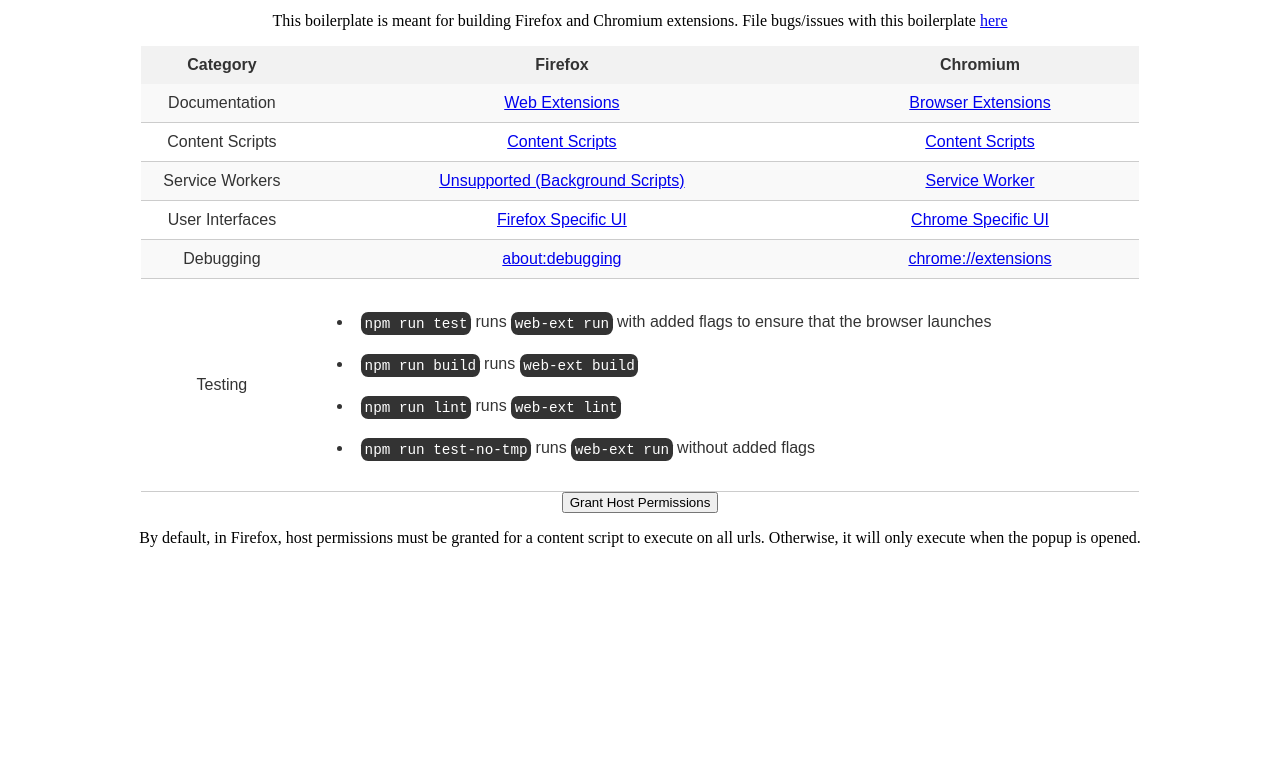
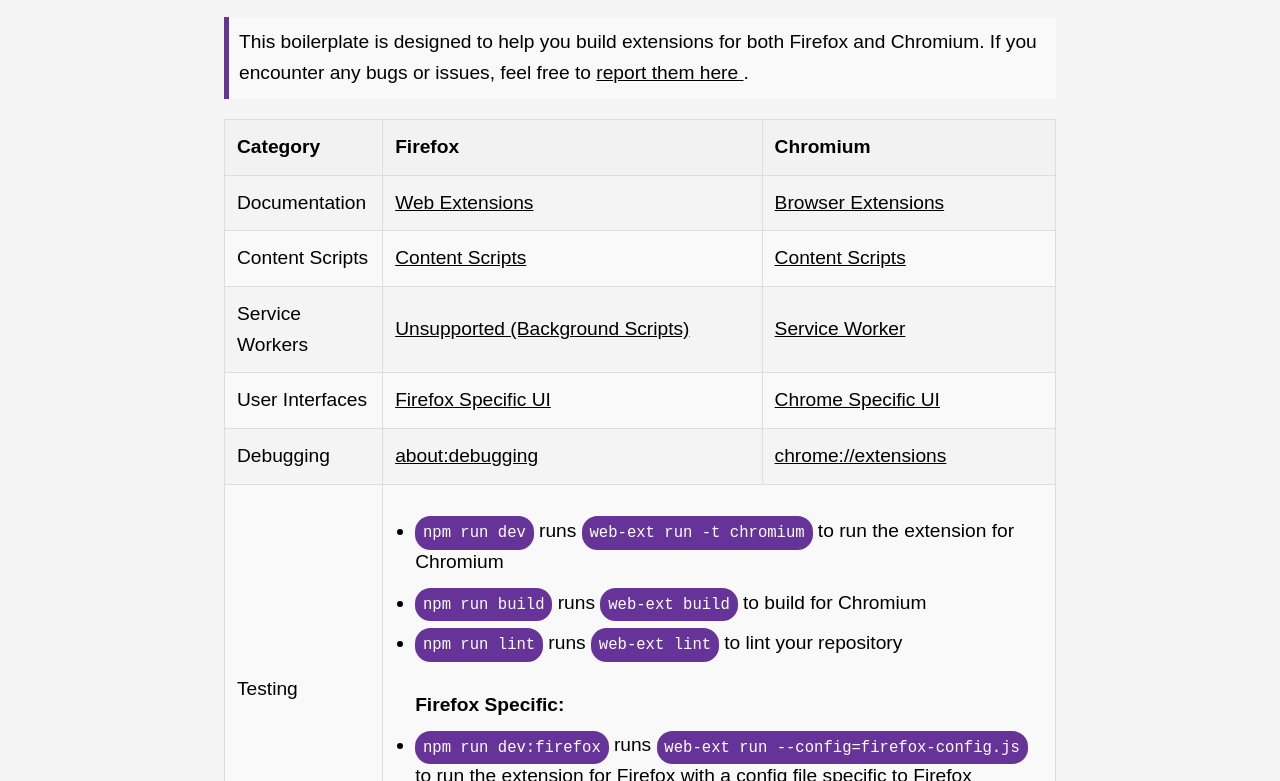
Before and after one commit to mh-anwar/chrome-extension-boilerplate, a browser extension: page background/install.html in a window 1280 px wide. Shown: the part 94-875 px from the top of the page. Before the commit the page ends 800 px from the top, so only its background shows below. Drawn offline with Linux system fonts and the light colour scheme.

Commit message:
Update installation information

```diff
--- a/background/background.js
+++ b/background/background.js
@@ -3,7 +3,7 @@
 	switch (reason) {
 		case 'install':
 			chrome.tabs.create({
-				url: './background/install.html',
+				url: '/background/install.html',
 			});
 			break;
 		case 'update':
--- a/background/install.html
+++ b/background/install.html
@@ -1,119 +1,106 @@
 <!DOCTYPE html>
 <html lang="en">
+
 <head>
 	<meta charset="UTF-8" />
 	<meta name="viewport" content="width=device-width, initial-scale=1.0" />
 	<title>Web Extension Boilerplate</title>
 	<link rel="stylesheet" href="installStyling.css" />
 	<script src="install.js" defer></script>
-		<link
-			rel="icon"
-			type="image/png"
-			href="../images/icon_16.png"
-			sizes="16x16"
-		/>
+	<link rel="icon" type="image/png" href="../images/icon_16.png" sizes="16x16" />
 </head>
 
 <body>
+	<header>
 		<h1>
 			Thank you for using the
-			<a href="https://github.com/mh-anwar/web-extension-boilerplate"
-				>Web Extension Boilerplate</a
-			>
+			<a href="https://github.com/mh-anwar/chrome-extension-boilerplate" target="_blank">
+				Chrome Extension Boilerplate
+			</a>
 		</h1>
-		<p>
-			This boilerplate is meant for building Firefox and Chromium
-			extensions. File bugs/issues with this boilerplate
-			<a
-				href="https://github.com/mh-anwar/web-extension-boilerplate/issues"
-				>here</a
-			>
-		</p>
+	</header>
+
+	<main class="content">
+		<div class="note">
+			This boilerplate is designed to help you build extensions for both Firefox and Chromium.
+			If you encounter any bugs or issues, feel free to
+			<a href="https://github.com/mh-anwar/chrome-extension-boilerplate/issues" target="_blank">
+				report them here
+			</a>.
+		</div>
+
 		<table>
+			<thead>
 				<tr>
 					<th>Category</th>
 					<th>Firefox</th>
 					<th>Chromium</th>
 				</tr>
+			</thead>
+			<tbody>
 				<tr>
 					<td>Documentation</td>
 					<td>
-					<a
-						href="https://developer.mozilla.org/en-US/docs/Mozilla/Add-ons/WebExtensions"
-						target="_blank"
-						>Web Extensions</a
-					>
+						<a href="https://developer.mozilla.org/en-US/docs/Mozilla/Add-ons/WebExtensions"
+							target="_blank">
+							Web Extensions
+						</a>
 					</td>
 					<td>
-					<a
-						href="https://developer.chrome.com/docs/extensions/mv3/"
-						target="_blank"
-						>Browser Extensions</a
-					>
+						<a href="https://developer.chrome.com/docs/extensions/mv3/" target="_blank">
+							Browser Extensions
+						</a>
 					</td>
 				</tr>
 				<tr>
 					<td>Content Scripts</td>
 					<td>
-					<a
-						href="https://developer.mozilla.org/en-US/docs/Mozilla/Add-ons/WebExtensions/Content_scripts"
-						target="_blank"
-						>Content Scripts</a
-					>
+						<a href="https://developer.mozilla.org/en-US/docs/Mozilla/Add-ons/WebExtensions/Content_scripts"
+							target="_blank">
+							Content Scripts
+						</a>
 					</td>
 					<td>
-					<a
-						href="https://developer.chrome.com/docs/extensions/mv3/content_scripts/"
-						target="_blank"
-						>Content Scripts</a
-					>
+						<a href="https://developer.chrome.com/docs/extensions/mv3/content_scripts/" target="_blank">
+							Content Scripts
+						</a>
 					</td>
 				</tr>
 				<tr>
 					<td>Service Workers</td>
 					<td>
-					<a
-						href="https://developer.mozilla.org/en-US/docs/Mozilla/Add-ons/WebExtensions/Background_scripts"
-						target="_blank"
-						>Unsupported (Background Scripts)</a
-					>
+						<a href="https://developer.mozilla.org/en-US/docs/Mozilla/Add-ons/WebExtensions/Background_scripts"
+							target="_blank">
+							Unsupported (Background Scripts)
+						</a>
 					</td>
 					<td>
-					<a
-						href="https://developer.chrome.com/docs/extensions/mv3/service_workers/"
-						target="_blank"
-						>Service Worker</a
-					>
+						<a href="https://developer.chrome.com/docs/extensions/mv3/service_workers/" target="_blank">
+							Service Worker
+						</a>
 					</td>
 				</tr>
 				<tr>
 					<td>User Interfaces</td>
 					<td>
-					<a
-						href="https://developer.mozilla.org/en-US/docs/Mozilla/Add-ons/WebExtensions/user_interface"
-						target="_blank"
-						>Firefox Specific UI</a
-					>
+						<a href="https://developer.mozilla.org/en-US/docs/Mozilla/Add-ons/WebExtensions/user_interface"
+							target="_blank">
+							Firefox Specific UI
+						</a>
 					</td>
 					<td>
-					<a
-						href="https://developer.chrome.com/docs/extensions/mv3/user_interface/"
-						target="_blank"
-						>Chrome Specific UI</a
-					>
+						<a href="https://developer.chrome.com/docs/extensions/mv3/user_interface/" target="_blank">
+							Chrome Specific UI
+						</a>
 					</td>
 				</tr>
 				<tr>
 					<td>Debugging</td>
 					<td>
-					<a href="about:debugging" target="_blank"
-						>about:debugging</a
-					>
+						<a href="about:debugging" target="_blank">about:debugging</a>
 					</td>
 					<td>
-					<a href="chrome://extensions" target="_blank"
-						>chrome://extensions</a
-					>
+						<a href="chrome://extensions" target="_blank">chrome://extensions</a>
 					</td>
 				</tr>
 				<tr>
@@ -121,31 +108,43 @@
 					<td colspan="2">
 						<ul>
 							<li>
-							<code>npm run test</code> runs
-							<code>web-ext run</code>
-							with added flags to ensure that the browser launches
+								<code>npm run dev</code> runs <code>web-ext run -t chromium</code> to run the extension
+								for Chromium
 							</li>
 							<li>
-							<code>npm run build</code> runs
-							<code>web-ext build</code>
+								<code>npm run build</code> runs <code>web-ext build</code> to build for Chromium
 							</li>
 							<li>
-							<code>npm run lint</code> runs
-							<code>web-ext lint</code>
+								<code>npm run lint</code> runs <code>web-ext lint</code> to lint your repository
+							</li>
+							<br />
+							<strong>Firefox Specific:</strong>
+							<li>
+								<code>npm run dev:firefox</code> runs
+								<code>web-ext run --config=firefox-config.js</code> to run the extension for Firefox
+								with a config file specific to Firefox
 							</li>
 							<li>
-							<code>npm run test-no-tmp</code>
-							runs <code>web-ext run</code> without added flags
+								<code>npm run build</code> runs <code>web-ext build --config=firefox-config.js</code> to
+								build for Firefox with its specific config file
 							</li>
 						</ul>
 					</td>
 				</tr>
+			</tbody>
 		</table>
+
+		<h1>Note for Manifest Version 3</h1>
+
 		<button id="provide_perms">Grant Host Permissions</button>
+
+		<div class="note">
 			<p>
-			By default, in Firefox, host permissions must be granted for a
-			content script to execute on all urls. Otherwise, it will only
-			execute when the popup is opened.
+				By default, in Firefox, host permissions must be granted for a content script to execute on all URLs.
+				Otherwise, it will only execute when the popup is opened. This is new for Manifest Version 3.
 			</p>
+		</div>
+	</main>
 </body>
+
 </html>
--- a/background/installStyling.css
+++ b/background/installStyling.css
@@ -1,53 +1,67 @@
 body {
-    padding: 0.5em;
-    text-align: center;
+    font-family: Arial, sans-serif;
+    line-height: 1.6;
+    font-size: larger;
+    margin: 0;
+    padding: 0;
+    background-color: #f4f4f4;
+    color: black;
     display: flex;
     flex-direction: column;
+    justify-content: center;
+    justify-items: center;
     align-items: center;
 }
 
-
-
-ul {
-    text-align: left;
+header {
+    background-color: rebeccapurple;
+    color: white;
+    padding: 15px 0;
+    text-align: center;
+    width: 100%;
 }
 
-li {
-    padding: 0.5em;
-    margin-bottom: 0.5em;
+h1 {
+    margin: 0;
+    font-size: 2em;
+}
+
+a {
+    color: black;
+}
+
+a:hover {
+    color: white;
+    text-decoration: underline;
+}
+
+main {
+    width: 65vw;
+}
+
+table {
+    width: 100%;
+    place-self: center;
+    margin: auto;
+    border-collapse: collapse;
 }
 
 code {
-    font-size: 1.1em;
-    background-color: #333;
+    background-color: rebeccapurple;
     color: white;
-    padding: 0.25em;
-    border-radius: 0.5em;
-
+    padding: 0.5em;
+    border-radius: 1em;
 }
 
-h1 {
-    font-family: Arial, sans-serif;
-    font-size: 30px;
-    font-weight: bold;
-    color: #333;
-}
-
-table {
-    width: 80%;
-    border-collapse: collapse;
-    font-family: Arial, sans-serif;
-    color: #333;
+th,
+td {
+    padding: 12px;
+    text-align: left;
+    border: 1px solid #ddd;
 }
 
 th {
     background-color: #f2f2f2;
-    padding: 10px;
-}
-
-td {
-    padding: 10px;
-    border-bottom: 1px solid #ccc;
 }
 
 tr:nth-child(even) {
@@ -55,5 +69,33 @@
 }
 
 tr:hover {
-    background-color: #f5f5f5;
+    background-color: #f1f1f1;
 }
+
+ul {
+    padding-left: 20px;
+}
+
+li {
+    margin-top: 10px;
+}
+
+button {
+    background-color: rebeccapurple;
+    color: white;
+    border: none;
+    padding: 10px 20px;
+    cursor: pointer;
+    font-size: 16px;
+    margin-top: 20px;
+    border-radius: 5px;
+}
+
+
+.note {
+    background-color: #f9f9f9;
+    padding: 10px;
+    margin-top: 20px;
+    margin-bottom: 20px;
+    border-left: 5px solid rebeccapurple;
+}
```
Lines whose indentation alone changed are shown as unchanged.
